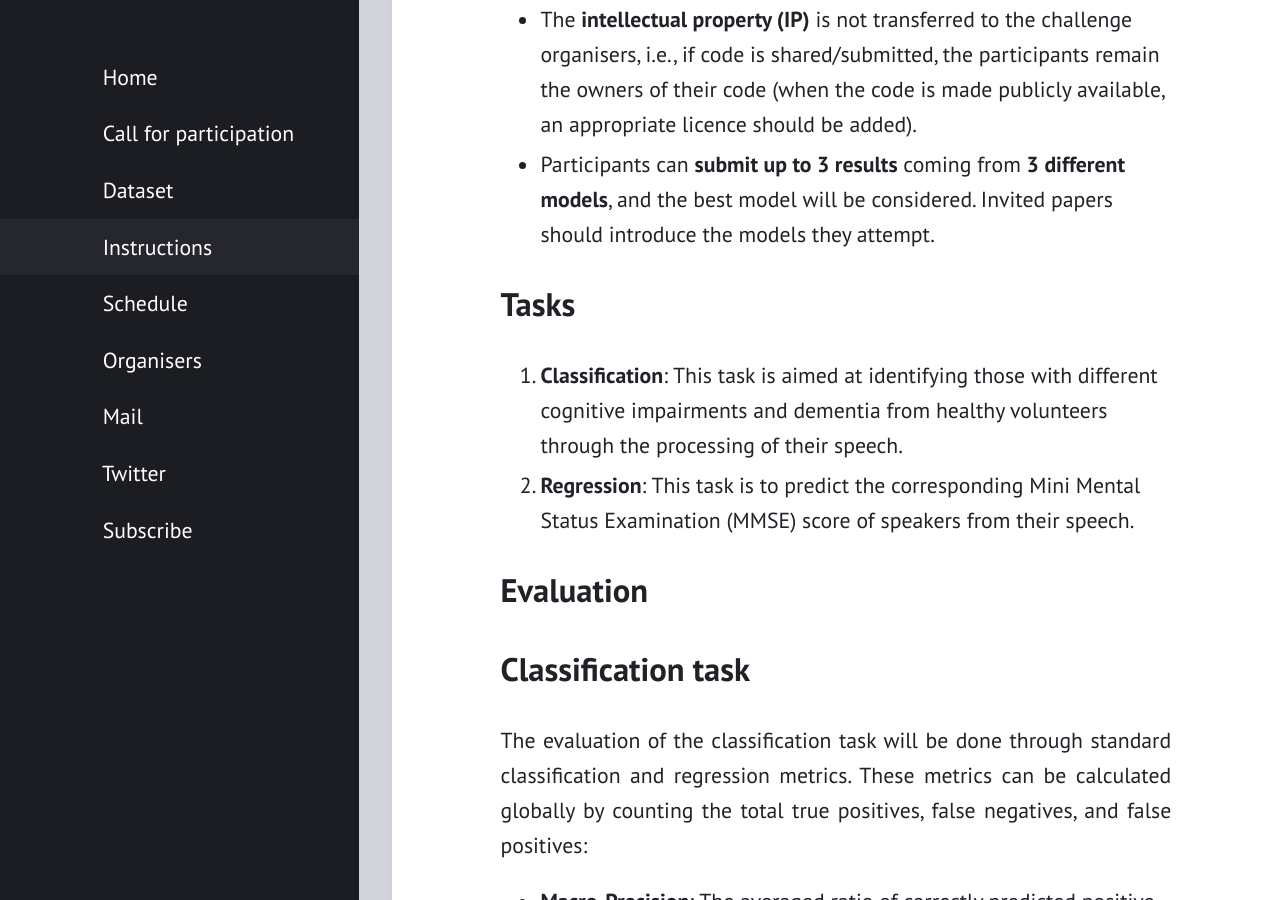
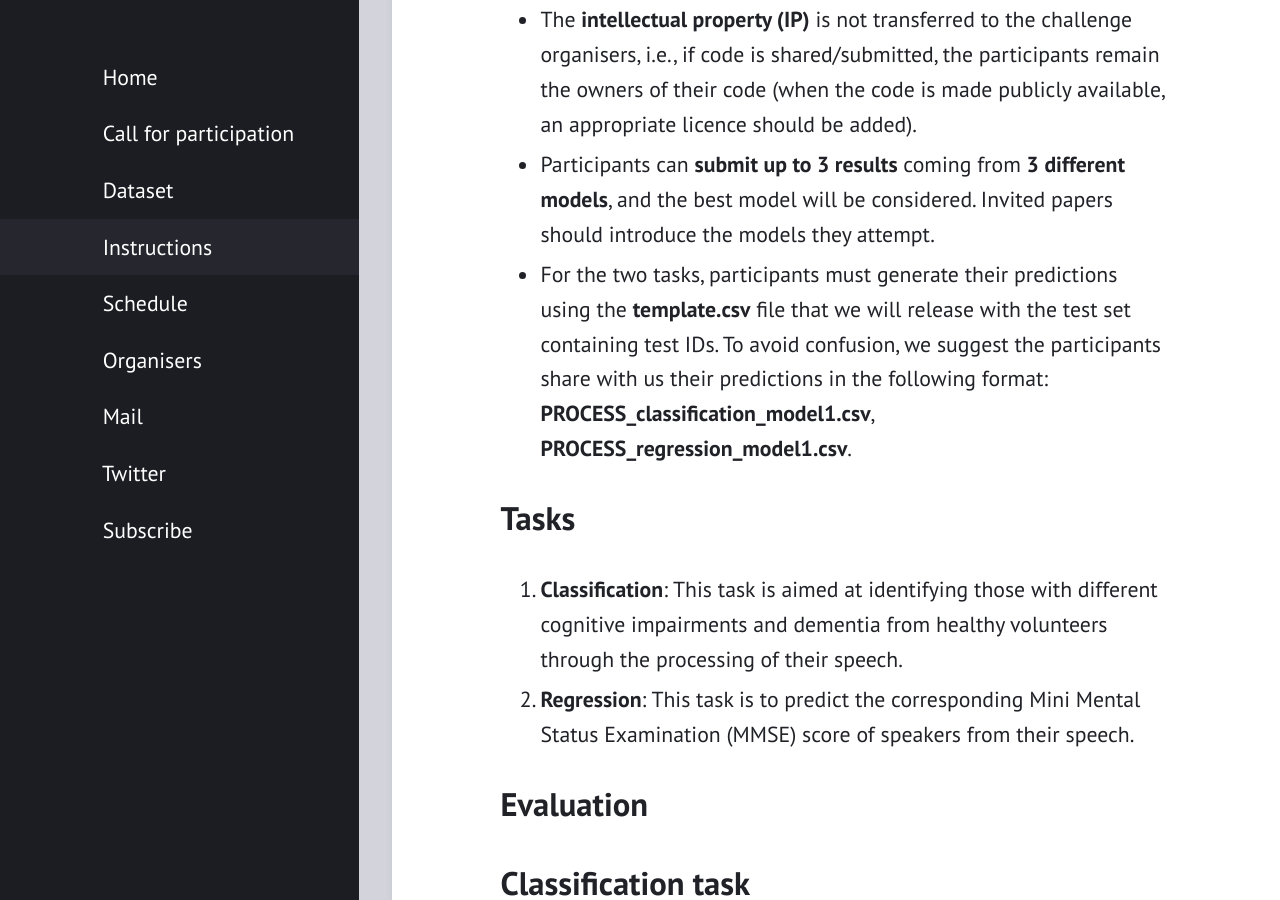
Before and after one commit to processchallenge/processchallenge.github.io, a Jekyll site: the page built from instr.md, in a window 1280 px wide and 900 px high, scrolled down 422 px. Built offline with Jekyll 4.4.1, drawn with Linux system fonts in a browser that asks for light colours.

Commit message:
Update instr.md

```diff
--- a/instr.md
+++ b/instr.md
@@ -8,6 +8,7 @@ layout: page
 # Important Note
 * The **intellectual property (IP)** is not transferred to the challenge organisers, i.e., if code is shared/submitted, the participants remain the owners of their code (when the code is made publicly available, an appropriate licence should be added).
 * Participants can **submit up to 3 results** coming from **3 different models**, and the best model will be considered. Invited papers should introduce the models they attempt.
+* For the two tasks, participants must generate their predictions using the **template.csv** file that we will release with the test set containing test IDs. To avoid confusion, we suggest the participants share with us their predictions in the following format: **PROCESS_classification_model1.csv**, **PROCESS_regression_model1.csv**.
 
 # Tasks
 
```
